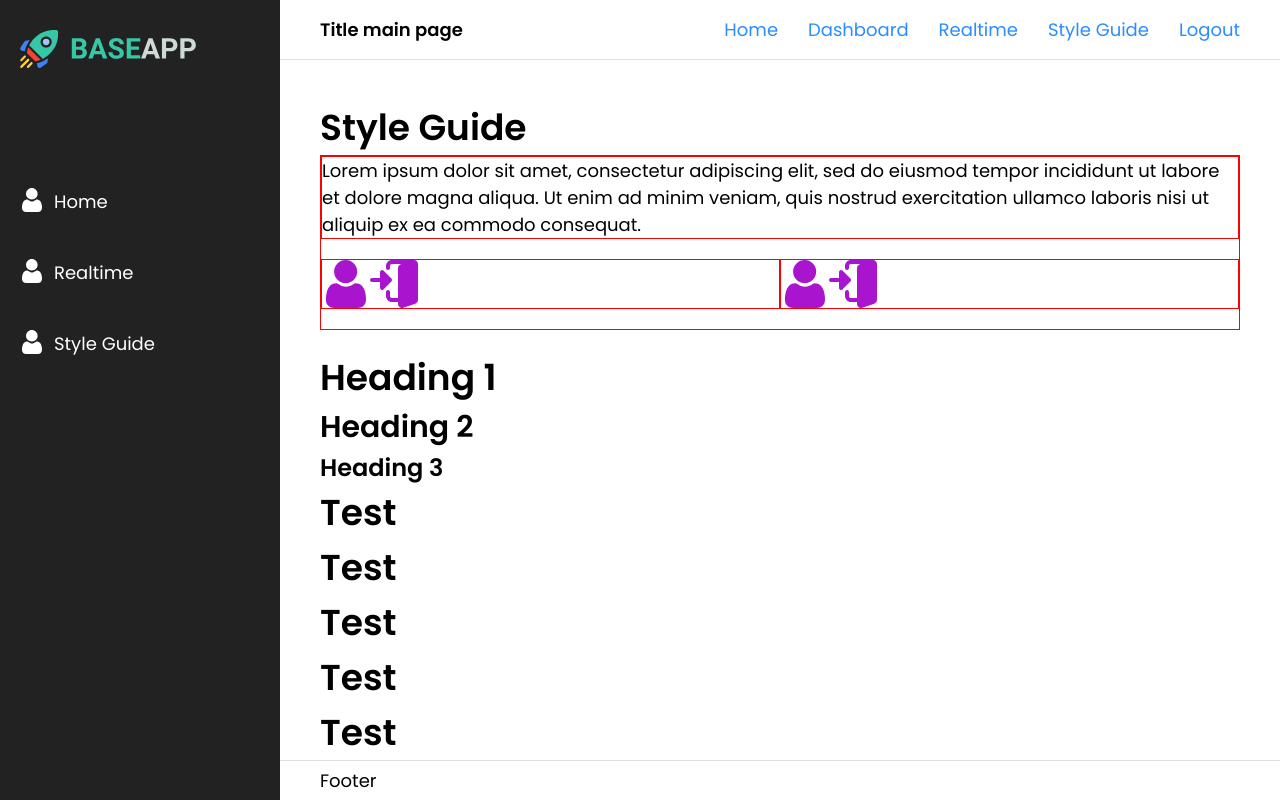
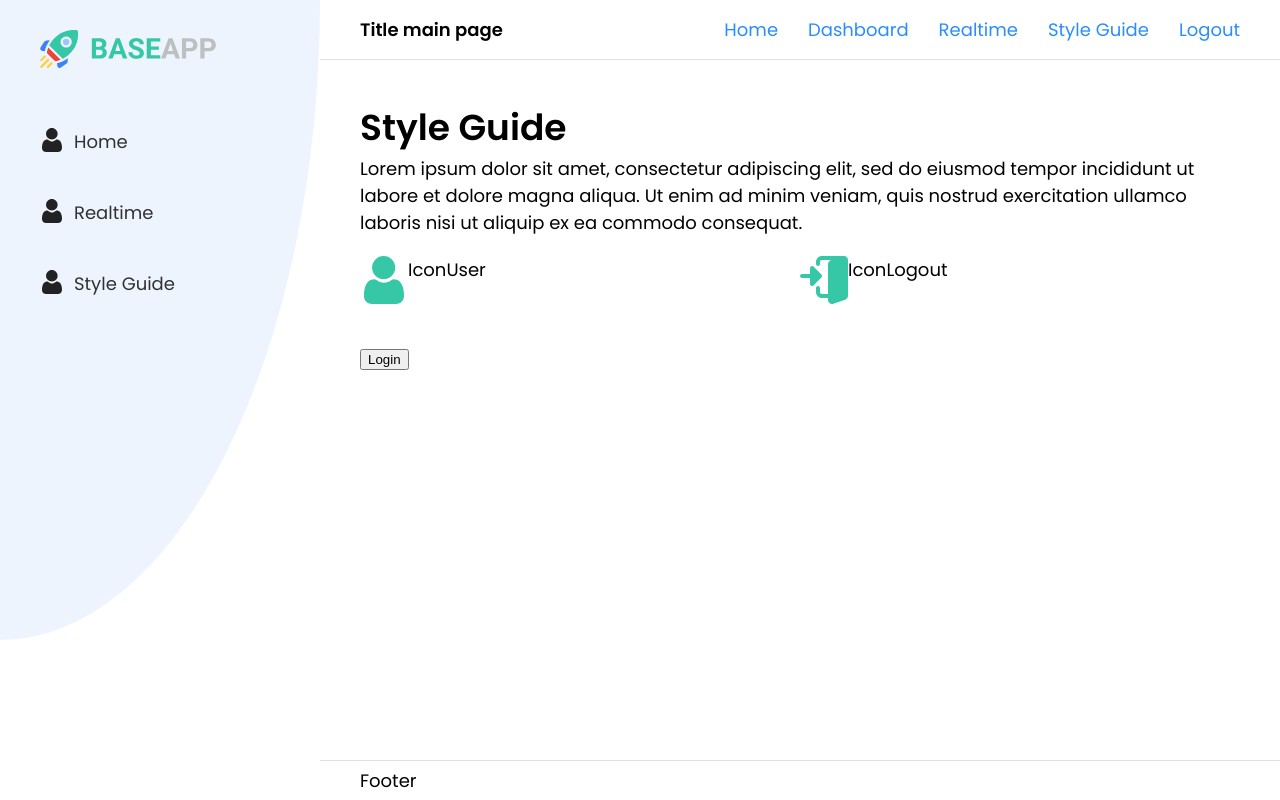
Before and after one commit to claudiogaraycochea/bpweb, a React (Create React App) app: page /style in a window 1280 px wide. Built offline with nearby package versions, Linux system fonts and the light colour scheme.

Commit message:
Menu simple

```diff
--- a/src/components/sideMenu/SideMenu.css
+++ b/src/components/sideMenu/SideMenu.css
@@ -1,11 +1,24 @@
 .side-menu {
+  /*background-image: url('../../assets/img/bg-side-menu.svg');
+  background-size: cover;
+  background-repeat: no-repeat;
+  background-position: initial;*/
   display: flex;
   flex-direction: column;
-  width: 280px;
+  width: 320px;
+  height: 80vh;
   padding: 10px 20px;
-  background-color: #222222;
-  /*position: fixed;
-  height: 100%;*/
+  background-color: #EEF4FE;
+  border-top-left-radius: 0;
+  border-top-right-radius: 0;
+  border-bottom-right-radius: 100%;
+  border-bottom-left-radius: 0;
+}
+
+.side-menu .logo-wrapper {
+  margin-top: 20px;
+  margin-left: 20px;
+  margin-bottom: 40px;
 }
 
 .side-menu .logo {
@@ -16,8 +29,6 @@
   display: block;
   width: 100%;
   height: 38px;
-  margin-top: 20px;
-  margin-bottom: 100px;
 }
 
 .side-menu .menu {
@@ -35,9 +46,9 @@
 }
 
 .side-menu a.menu-icon-link {
-  color: #ffffff;
+  color: #303133;
   font-size: 18px;
-  padding: 20px 20px;
+  padding: 20px 40px;
 }
 
 .side-menu a.menu-icon-link:hover {
--- a/src/components/sideMenu/SideMenu.tsx
+++ b/src/components/sideMenu/SideMenu.tsx
@@ -12,19 +12,19 @@ function SideMenu() {
       <div className='menu'>
         <div className='item'>
           <Link to='/' className='menu-icon-link'>
-            <div className='icon'><Icon icon='IconUser' color={Color.white} size='small'/></div>
+            <div className='icon'><Icon icon='IconUser' size='small'/></div>
             <div className='content'>Home</div>
           </Link>
         </div>
         <div className='item'>
           <Link to='/realtime' className='menu-icon-link'>
-            <div className='icon'><Icon icon='IconUser' color={Color.white} size='small'/></div>
+            <div className='icon'><Icon icon='IconUser' size='small'/></div>
             <div className='content'>Realtime</div>
           </Link>
         </div>
         <div className='item'>
           <Link to='/logout' className='menu-icon-link'>
-            <div className='icon'><Icon icon='IconUser' color={Color.white} size='small'/></div>
+            <div className='icon'><Icon icon='IconUser' size='small'/></div>
             <div className='content'>Style Guide</div>
           </Link>
         </div>
--- a/src/ui/sources/colors/Colors.tsx
+++ b/src/ui/sources/colors/Colors.tsx
@@ -6,7 +6,7 @@ const Color = {
   accent: '#ffffff',
   highlight: '#FF144D',
   contrast: '#222222',
-  primary: '#A915CE', // violet
+  primary: '#35C7A6', // violet
   secondary: 'red',
   normal: '#ffffff',
   grayHighlight: '#E5E5E5',
--- a/src/ui/sources/containers/Container.css
+++ b/src/ui/sources/containers/Container.css
@@ -5,7 +5,7 @@
 }
 
 .section {
-  border: 1px solid red;
+  /* border: 1px solid red; */
   margin-bottom: 20px;
 }
 
@@ -23,7 +23,7 @@
 }
 
 .row [class^="col"] {
-  border: 1px solid red;
+  /* border: 1px solid red; */
   display: flex;
   flex: 1;
 }
--- a/src/ui/sources/icons/Icons.tsx
+++ b/src/ui/sources/icons/Icons.tsx
@@ -23,7 +23,7 @@ export default function Icon(props: any) {
     return 80;
   }
 
-  const propColor = (props.color) ? props.color : Color.primary;
+  const propColor = (props.color) ? props.color : Color.text;
   const propSize = getSize(props.size);
 
   const data = {
--- a/src/ui/styleGuide/StyleGuide.tsx
+++ b/src/ui/styleGuide/StyleGuide.tsx
@@ -12,54 +12,17 @@ function StyleGuide() {
           <Col>Lorem ipsum dolor sit amet, consectetur adipiscing elit, sed do eiusmod tempor incididunt ut labore et dolore magna aliqua. Ut enim ad minim veniam, quis nostrud exercitation ullamco laboris nisi ut aliquip ex ea commodo consequat. </Col>
         </Row>
         <Row>
-          <Col><Icon icon='IconUser' color={Color.primary} size='medium'/><Icon icon='IconLogout' color={Color.primary} size='medium'/></Col>
-          <Col><Icon icon='IconUser' color={Color.primary} size='medium'/><Icon icon='IconLogout' color={Color.primary} size='medium'/></Col>
+          <Col><Icon icon='IconUser' color={Color.primary} size='medium'/> IconUser</Col>
+          <Col><Icon icon='IconLogout' color={Color.primary} size='medium'/> IconLogout</Col>
         </Row>
       </Section>
-      <h1>Heading 1</h1>
-      <h2>Heading 2</h2>
-      <h3>Heading 3</h3>
-
-
-
-      <h1>Test</h1>
-      <h1>Test</h1>
-      <h1>Test</h1>
-      <h1>Test</h1>
-      <h1>Test</h1>
-      <h1>Test</h1>
-      <h1>Test</h1>
-      <h1>Test</h1>
-      <h1>Test</h1>
-      <h1>Test</h1>
-      <h1>Test</h1>
-      <h1>Test</h1>
-      <h1>Test</h1>
-      <h1>Test</h1>
-      <h1>Test</h1>
-      <h1>Test</h1>
-      <h1>Test</h1>
-      <h1>Test</h1>
-      <h1>Test</h1>
-      <h1>Test</h1>
-      <h1>Test</h1>
-      <h1>Test</h1>
-      <h1>Test</h1>
-      <h1>Test</h1>
-      <h1>Test</h1>
-      <h1>Test</h1>
-      <h1>Test</h1>
-      <h1>Test</h1>
-      <h1>Test</h1>
-      <h1>Test</h1>
-      <h1>Test</h1>
-      <h1>Test</h1>
-      <h1>Test</h1>
-      <h1>Test</h1>
-      <h1>Test</h1>
-      <Link to='/login'>
-        <button>Login</button>
-      </Link>
+      <Section>
+        <Row>
+          <Link to='/login'>
+            <button>Login</button>
+          </Link>
+        </Row>
+      </Section>
     </div>
   );
 }
```
Also changed, not shown: src/assets/img/bg-side-menu.svg (added), src/assets/img/logo.svg.
